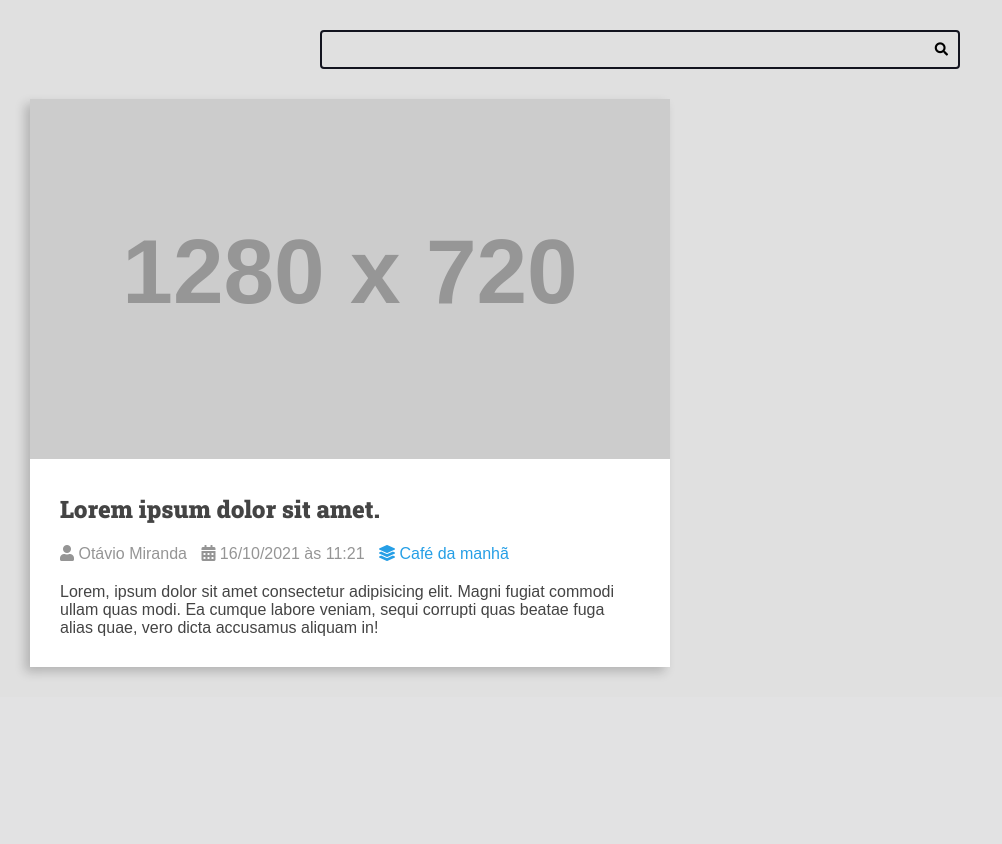
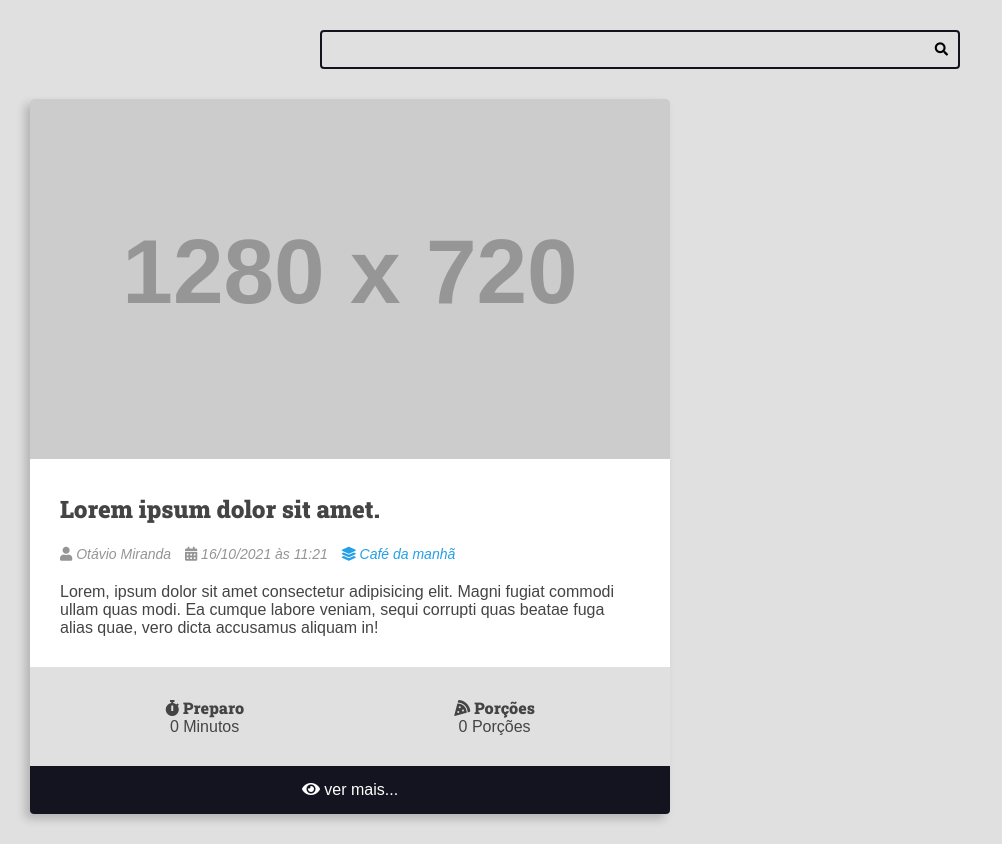
Before and after one commit to leonardogtc/20260517_sis_recipes, a Django app: page / in a window 1280 px wide. Shown: the part 113-957 px from the top of the page, without its empty margins (0-1002 px from the left). Before the commit the page ends 789 px from the top, so only its background shows below. Run offline with Django 5.2, Linux system fonts and the light colour scheme; grey boxes labelled with a size stand in for pictures from a placeholder-image service; some libraries are stand-ins or nearby versions.

Commit message:
Criando o card da receita - parte 3: obtão do link e correção de design.

```diff
--- a/recipes/templates/recipes/pages/home.html
+++ b/recipes/templates/recipes/pages/home.html
@@ -37,7 +37,31 @@
             aliquam in!</p>
         </div>
 
+        <div class="recipe-meta-container">
+          <div class="recipe-meta recipe-preparation">
+            <h3 class="recipe-meta-title"><i class="fas fa-stopwatch"></i> Preparo</h3>
+            <div class="recipe-meta-text">
+              0 Minutos
+            </div>
+          </div>
+          <div class="recipe-meta recipe-servings">
+            <h3 class="recipe-meta-title"><i class="fas fa-pizza-slice"></i> Porções</h3>
+            <div class="recipe-meta-text">
+              0 Porções
+            </div>
+          </div>
+        </div>
+
+        <footer class="recipe-footer">
+          <a class="recipe-read-more button button-dark button-full-width" href="/recipes/3/">
+            <i class="fas fa-eye"></i>
+            <span>ver mais...</span>
+          </a>
+        </footer>
+
       </div>
+
+
     </div>
   </main>
 </body>
--- a/recipes/templates/recipes/partials/head.html
+++ b/recipes/templates/recipes/partials/head.html
@@ -171,6 +171,8 @@
             box-shadow: -5px 5px 10px rgba(0, 0, 0, .2);
             transform: scale(1);
             transition: all 300ms ease-in-out;
+            border-radius: .4rem;
+            overflow: hidden;
         }
 
         .recipe img {
@@ -203,6 +205,8 @@
         .recipe-author-item {
             color: var(--color-gray-4);
             margin-right: 1rem;
+            font-style: italic;
+            font-size: 1.4rem;
         }
 
         .recipe-author a {
@@ -214,5 +218,38 @@
         .recipe-author a:hover {
             color: var(--color-primary-dark);
         }
+
+        .recipe-meta-container {
+            display: flex;
+            flex-flow: row wrap;
+            padding: var(--spacing-gutter-medium);
+            background: var(--color-gray-1);
+        }
+
+        .recipe-meta {
+            display: flex;
+            flex-flow: column nowrap;
+            flex-shrink: 1;
+            flex-grow: 1;
+            text-align: center;
+        }
+
+        .recipe-meta-title {
+            font-size: 1.6rem;
+        }
+
+        .recipe-footer a {
+            background: var(--color-primary-dark);
+            display: block;
+            color: var(--color-white);
+            text-decoration: none;
+            text-align: center;
+            padding: 1.5rem var(--spacing-gutter-medium);
+            transition: all 300ms ease-in-out;
+        }
+
+        .recipe-footer a:hover {
+            filter: brightness(2);
+        }
     </style>
 </head>
```
